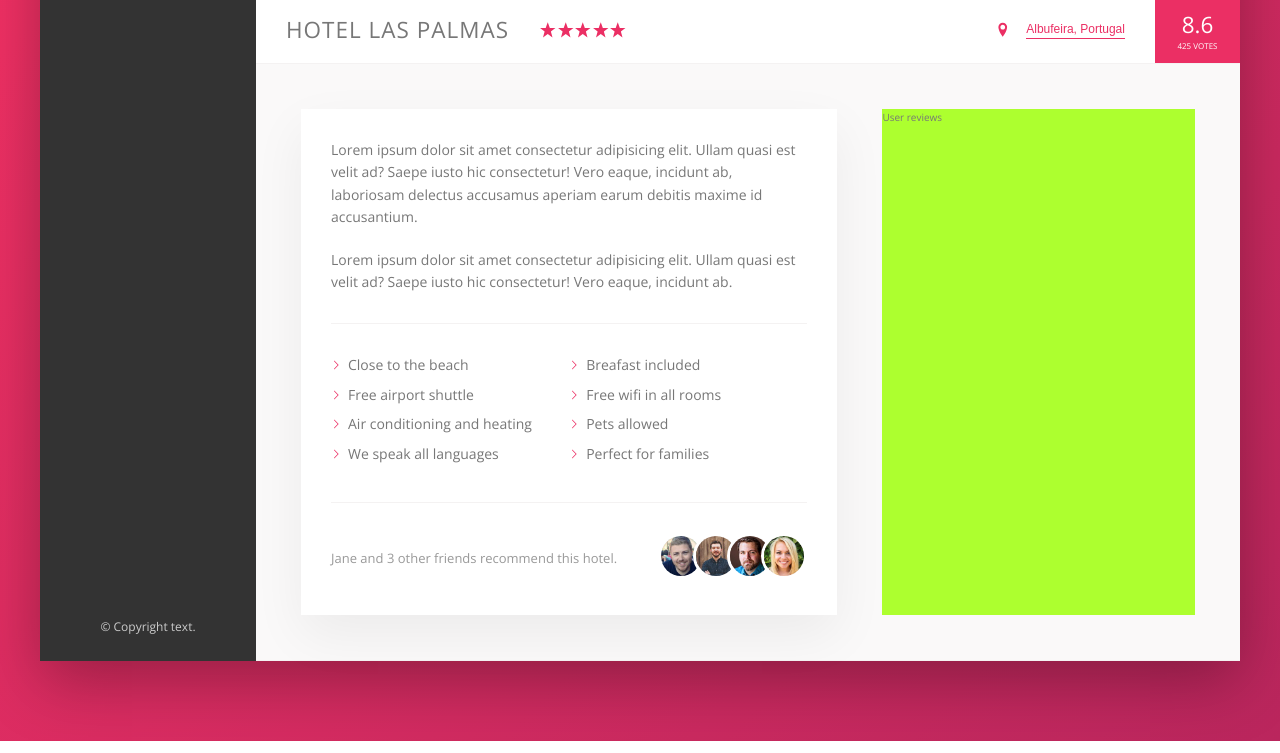
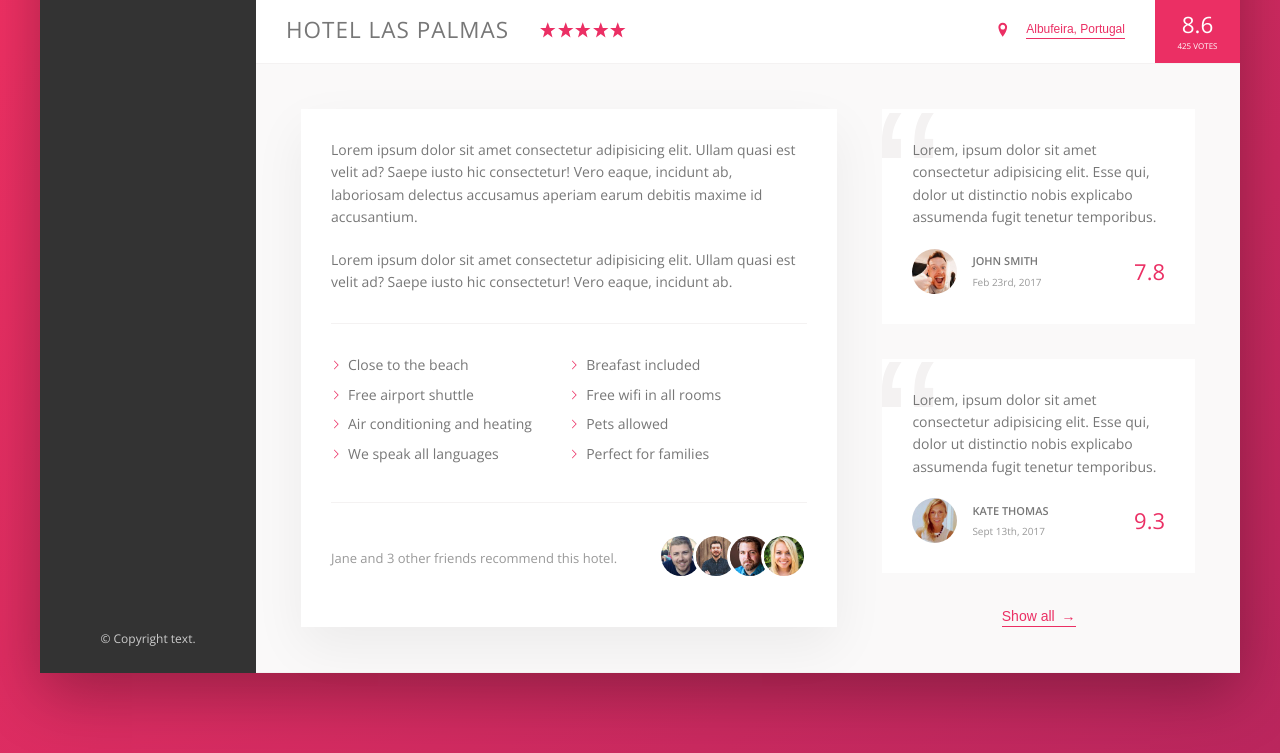
Before and after one commit to mikhail-kostiuk/Trillo, a website: page index.html in a window 1280 px wide. Shown: the part 538-1291 px from the top of the page. Drawn offline with nearby package versions, Linux system fonts and the light colour scheme.

Commit message:
Complete the user reviews section

```diff
--- a/index.html
+++ b/index.html
@@ -156,7 +156,40 @@
               </div>
             </div>
           </div>
-          <div class="user-reviews">User reviews</div>
+
+          <div class="user-reviews">
+            <figure class="review">
+              <blockquote class="review__text">
+                Lorem, ipsum dolor sit amet consectetur adipisicing elit. Esse qui, dolor ut distinctio nobis explicabo assumenda fugit tenetur
+                temporibus.
+              </blockquote>
+              <figcaption class="review__user">
+                <img src="img/user-1.jpg" alt="User 1" class="review__photo">
+                <div class="review__user-box">
+                  <p class="review__user-name">John Smith</p>
+                  <p class="review__user-date">Feb 23rd, 2017</p>
+                </div>
+                <div class="review__rating">7.8</div>
+              </figcaption>
+            </figure>
+            <figure class="review">
+              <blockquote class="review__text">
+                Lorem, ipsum dolor sit amet consectetur adipisicing elit. Esse qui, dolor ut distinctio nobis explicabo assumenda fugit tenetur
+                temporibus.
+              </blockquote>
+              <figcaption class="review__user">
+                <img src="img/user-2.jpg" alt="User 1" class="review__photo">
+                <div class="review__user-box">
+                  <p class="review__user-name">Kate Thomas</p>
+                  <p class="review__user-date">Sept 13th, 2017</p>
+                </div>
+                <div class="review__rating">9.3</div>
+              </figcaption>
+            </figure>
+            <button class="btn-inline">Show all
+              <span>&rarr;</span>
+            </button>
+          </div>
         </div>
       </main>
     </div>
--- a/sass/components/_description.scss
+++ b/sass/components/_description.scss
@@ -1,5 +1,4 @@
 .description {
-  font-size: 1.4rem;
   background-color: #fff;
   box-shadow: 0 2rem 5rem rgba(0, 0, 0, 0.06);
   padding: 3rem;
--- a/sass/components/_overview.scss
+++ b/sass/components/_overview.scss
@@ -68,8 +68,17 @@
   cursor: pointer;
   transition: all 0.2s;
 
+  & span {
+    margin-left: 3px;
+    transition: margin-left 0.2s;
+  }
+
   &:hover {
     color: var(--color-grey-dark-1);
+
+    span {
+      margin-left: 8px;
+    }
   }
 
   &:focus {
--- a/sass/components/_review.scss
+++ b/sass/components/_review.scss
@@ -0,0 +1,60 @@
+.review {
+  background-color: #fff;
+  box-shadow: var(--shadow-light);
+  padding: 3rem;
+  margin-bottom: 3.5rem;
+  position: relative;
+  overflow: hidden;
+
+  &__text {
+    margin-bottom: 2rem;
+    z-index: 2;
+    position: relative;
+  }
+
+  &__user {
+    display: flex;
+    align-items: center;
+  }
+
+  &__photo {
+    height: 4.5rem;
+    width: 4.5rem;
+    border-radius: 50%;
+    margin-right: 1.5rem;
+  }
+
+  &__user-box {
+    margin-right: auto;
+  }
+
+  &__user-name {
+    font-size: 1.1rem;
+    font-weight: 600;
+    text-transform: uppercase;
+    margin-bottom: 0.4rem;
+  }
+
+  &__user-date {
+    font-size: 1rem;
+    color: var(--color-grey-dark-3);
+  }
+
+  &__rating {
+    color: var(--color-primary);
+    font-size: 2.2rem;
+    font-weight: 300;
+  }
+
+  &::before {
+    content: "\201C";
+    position: absolute;
+    top: -2.75rem;
+    left: -0.8rem;
+    line-height: 1;
+    font-size: 20rem;
+    color: var(--color-grey-light-2);
+    font-family: sans-serif;
+    z-index: 1;
+  }
+}
--- a/sass/pages/_home.scss
+++ b/sass/pages/_home.scss
@@ -24,6 +24,7 @@
 }
 
 .detail {
+  font-size: 1.4rem;
   display: flex;
   padding: 4.5rem;
   background-color: var(--color-grey-light-1);
@@ -31,6 +32,8 @@
 }
 
 .user-reviews {
-  background-color: greenyellow;
   flex: 1;
+  display: flex;
+  flex-direction: column;
+  align-items: center;
 }
```
Also changed, not shown: css/style.css.
